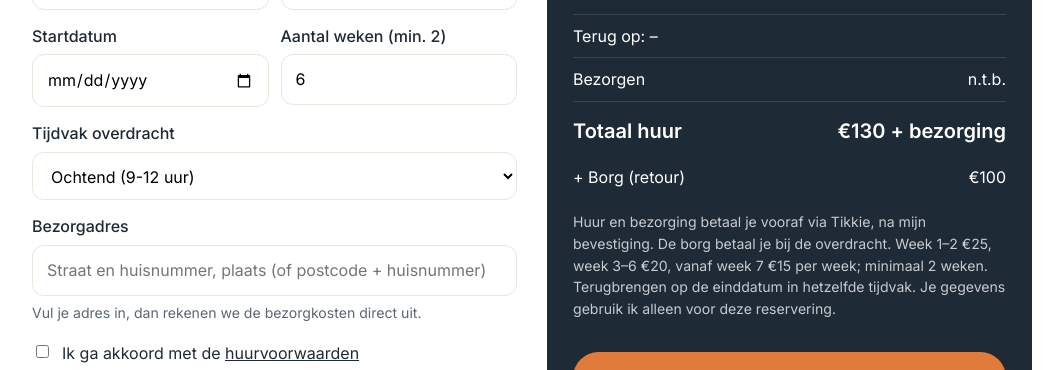
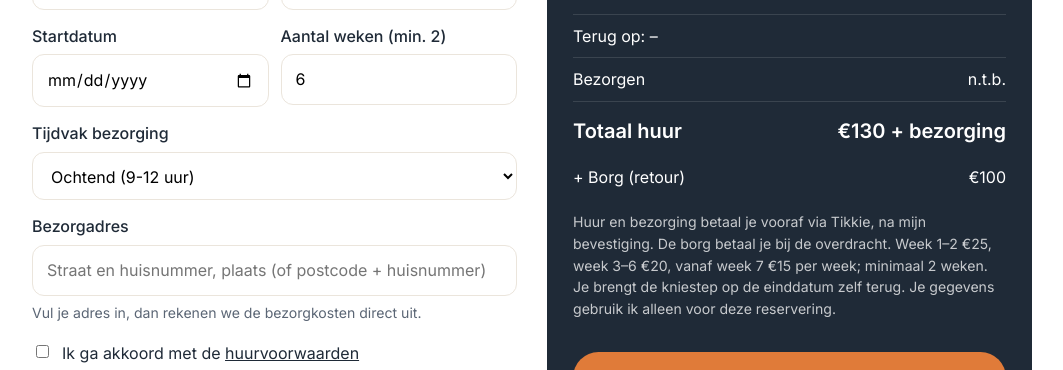
Before and after one commit to Diederikrb/kniestepverhuur, a plain HTML site: page index.html in a window 1280 px wide. Shown: the part 2380-2750 px from the top of the page, without its empty margins (108-1171 px from the left). Drawn offline with Linux system fonts and the light colour scheme.

Commit message:
Tijdvak bezorging; huurder brengt zelf terug
Co-Authored-By: Claude Opus 5.5 <noreply@anthropic.com>
Claude-Session: https://claude.ai/code/session_014s8qyVFzS8fF7VCzruzety

```diff
--- a/index.html
+++ b/index.html
@@ -130,7 +130,7 @@ footer{padding:36px 0 50px;color:var(--muted);font-size:.9rem;text-align:center}
     <div><label for="start">Startdatum</label><input id="start" type="date" required></div>
     <div><label for="weken">Aantal weken (min. 2)</label><input id="weken" type="number" min="2" max="26" value="6"></div>
    </div>
-   <label for="slot">Tijdvak overdracht</label>
+   <label for="slot">Tijdvak bezorging</label>
    <select id="slot"><option>Ochtend (9-12 uur)</option><option>Middag (12-17 uur)</option><option>Avond (17-20 uur)</option></select>
    <label for="adres">Bezorgadres</label>
    <input id="adres" placeholder="Straat en huisnummer, plaats (of postcode + huisnummer)" autocomplete="street-address">
@@ -144,7 +144,7 @@ footer{padding:36px 0 50px;color:var(--muted);font-size:.9rem;text-align:center}
    <div class="line"><span>Bezorgen</span><span id="lb">€0</span></div>
    <div class="line total"><span>Totaal huur</span><span id="lt">€150</span></div>
    <div class="line" style="border:0"><span>+ Borg (retour)</span><span>€100</span></div>
-   <p class="note">Huur en bezorging betaal je vooraf via Tikkie, na mijn bevestiging. De borg betaal je bij de overdracht. Week 1–2 €25, week 3–6 €20, vanaf week 7 €15 per week; minimaal 2 weken. Terugbrengen op de einddatum in hetzelfde tijdvak. Je gegevens gebruik ik alleen voor deze reservering.</p>
+   <p class="note">Huur en bezorging betaal je vooraf via Tikkie, na mijn bevestiging. De borg betaal je bij de overdracht. Week 1–2 €25, week 3–6 €20, vanaf week 7 €15 per week; minimaal 2 weken. Je brengt de kniestep op de einddatum zelf terug. Je gegevens gebruik ik alleen voor deze reservering.</p>
    <a class="btn" id="wa" href="#">Verstuur reservering per mail</a>
    <p class="note" id="err" style="display:none;color:#ffc9b3;opacity:1"></p>
    <div class="contact-num">Vragen, of werkt de knop niet? Mail naar<br><a href="mailto:kniestepverhuur@outlook.com" style="color:#fff">kniestepverhuur@outlook.com</a></div>
```
